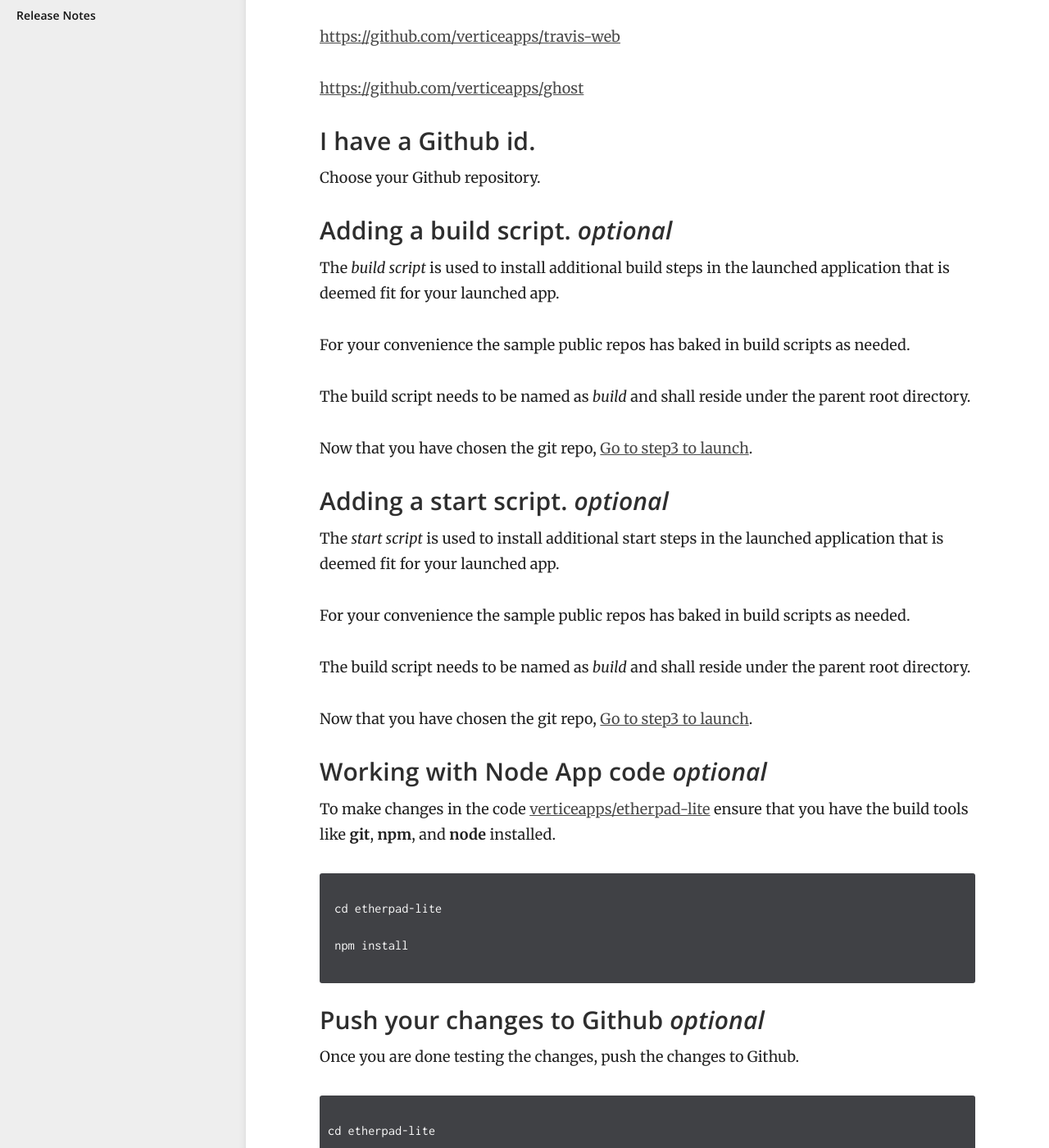
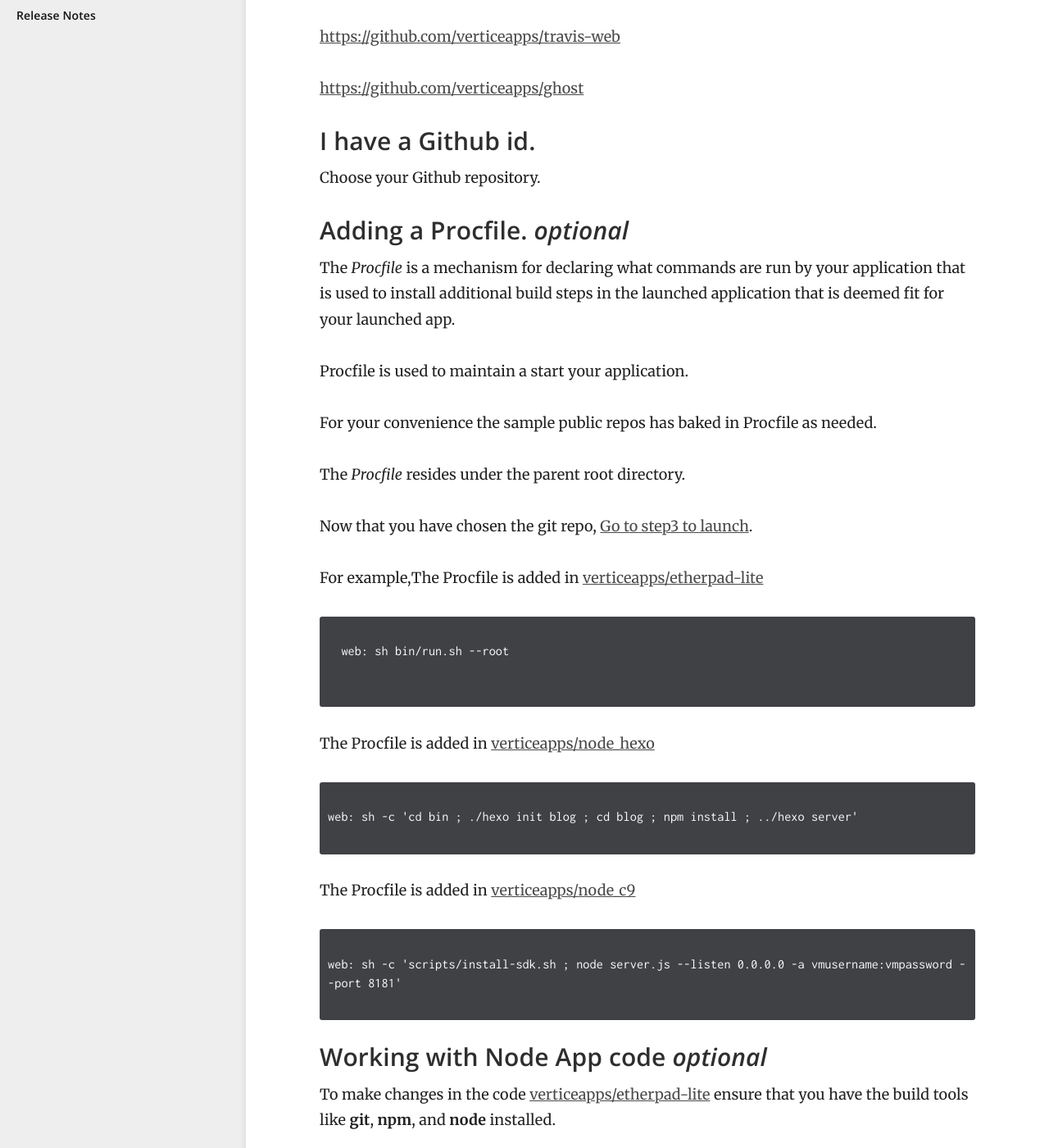
Before and after one commit to megamsys/docs.megam.io, a Jekyll site: the page built from _customapps/nodejs.md, in a window 1280 px wide and 1400 px high, scrolled down 696 px. Shown: the whole window at 82% size. Built offline with Jekyll 4.4.1, drawn with Linux system fonts in a browser that asks for light colours.

Commit message:
changes in customapp nodejs

````diff
--- a/_customapps/nodejs.md
+++ b/_customapps/nodejs.md
@@ -29,26 +29,42 @@
 
 Choose your Github repository.
 
-### Adding a build script. *optional*
+### Adding a Procfile. *optional*
 
-The *build script* is used to install additional build steps in the launched application that is deemed fit for your launched app.
+The *Procfile*  is a mechanism for declaring what commands are run by your application that is used to install additional build steps in the launched application that is deemed fit for your launched app.
 
-For your convenience the sample public repos has baked in build scripts as needed.
+Procfile is used to maintain a start your application.
 
-The build script needs to be named as *build* and shall reside under the parent root directory.
+For your convenience the sample public repos has baked in Procfile as needed.
+
+The *Procfile*  resides under the parent root directory.
 
 Now that you have chosen the git repo, [Go to step3 to launch](/customapps/deploying).
 
-### Adding a start script. *optional*
+For example,The Procfile is added in [verticeapps/etherpad-lite](https://github.com/verticeapps/etherpad-lite.git){: target="_blank"}
 
-The *start script* is used to install additional start steps in the launched application that is deemed fit for your launched app.
+```
 
-For your convenience the sample public repos has baked in build scripts as needed.
+  web: sh bin/run.sh --root
 
-The build script needs to be named as *build* and shall reside under the parent root directory.
 
-Now that you have chosen the git repo, [Go to step3 to launch](/customapps/deploying).
+```
 
+The Procfile is added in [verticeapps/node_hexo](https://github.com/verticeapps/node_hexo.git){: target="_blank"}
+
+```
+
+web: sh -c 'cd bin ; ./hexo init blog ; cd blog ; npm install ; ../hexo server'
+
+```
+
+The Procfile is added in [verticeapps/node_c9](https://github.com/verticeapps/node_c9.git){: target="_blank"}
+
+```
+
+web: sh -c 'scripts/install-sdk.sh ; node server.js --listen 0.0.0.0 -a vmusername:vmpassword --port 8181'
+
+```
 
 ### Working with Node App code *optional*
 
````
